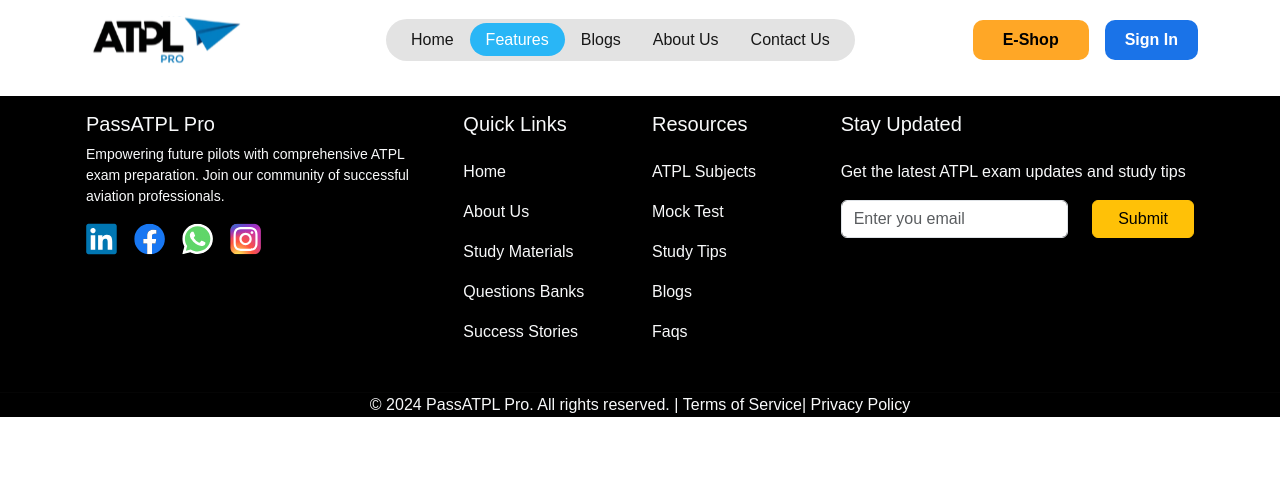
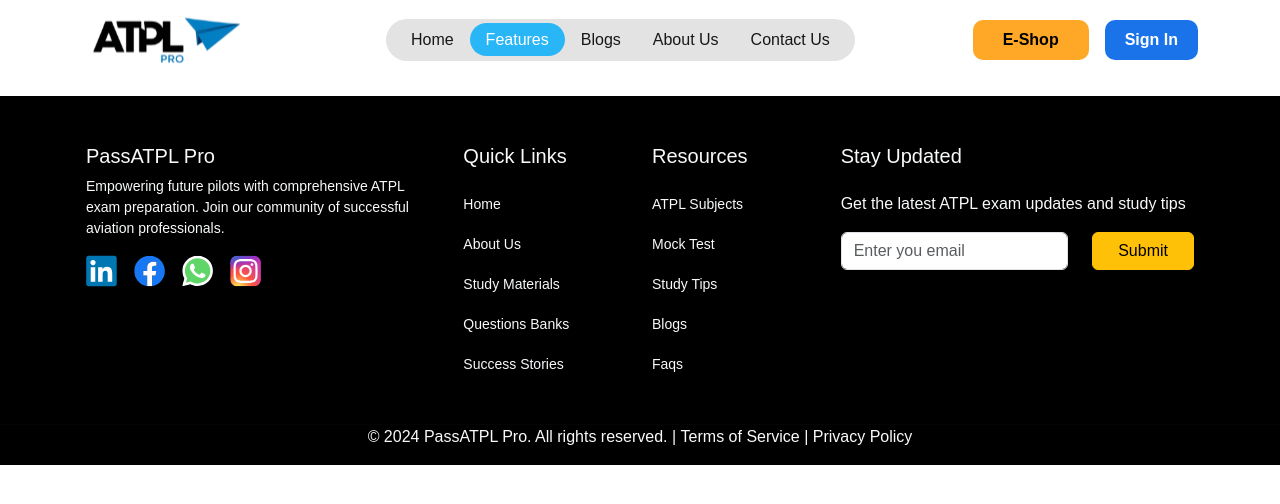
Before and after one commit to Tahirunity786/nickesh, a Next.js app: page /features in a window 1280 px wide. Shown: the top 504 px of the page. Built offline with nearby package versions, Linux system fonts and the light colour scheme.

Commit message:
added curve

```diff
--- a/src/components/Footer/Footer.jsx
+++ b/src/components/Footer/Footer.jsx
@@ -6,7 +6,7 @@
 const Footer = () => {
     return (
         <footer className={styles.footer}>
-            <div className="container p-3">
+            <div className="container p-3 pt-5">
                 <div className="row">
                     <div className="col-lg-4">
                         <h5 className='text-light'>PassATPL Pro</h5>
@@ -50,21 +50,21 @@
                     <div className="col-lg-2">
                         <h5 className='text-light mb-4'>Quick Links</h5>
                         <ul className='text-light ps-0' style={{ listStyle: "none" }}>
-                            <li className='mb-3'><Link href={'#'}>Home</Link></li>
-                            <li className='mb-3'><Link href={'#'}>About Us</Link></li>
-                            <li className='mb-3'><Link href={'#'}>Study Materials</Link></li>
-                            <li className='mb-3'><Link href={'#'}>Questions Banks</Link></li>
-                            <li className='mb-3'><Link href={'#'}>Success Stories</Link></li>
+                            <li className='mb-3'><Link style={{fontSize:"14px"}} href={'#'}>Home</Link></li>
+                            <li className='mb-3'><Link style={{fontSize:"14px"}} href={'#'}>About Us</Link></li>
+                            <li className='mb-3'><Link style={{fontSize:"14px"}} href={'#'}>Study Materials</Link></li>
+                            <li className='mb-3'><Link style={{fontSize:"14px"}} href={'#'}>Questions Banks</Link></li>
+                            <li className='mb-3'><Link style={{fontSize:"14px"}} href={'#'}>Success Stories</Link></li>
                         </ul>
                     </div>
                     <div className="col-lg-2">
                         <h5 className='text-light mb-4'>Resources </h5>
                         <ul className='text-light ps-0' style={{ listStyle: "none" }}>
-                            <li className='mb-3'><Link href={'#'}>ATPL Subjects</Link></li>
-                            <li className='mb-3'><Link href={'#'}>Mock Test</Link></li>
-                            <li className='mb-3'><Link href={'#'}>Study Tips</Link></li>
-                            <li className='mb-3'><Link href={'#'}>Blogs</Link></li>
-                            <li className='mb-3'><Link href={'#'}>Faqs</Link></li>
+                            <li className='mb-3'><Link style={{fontSize:"14px"}} href={'#'}>ATPL Subjects</Link></li>
+                            <li className='mb-3'><Link style={{fontSize:"14px"}} href={'#'}>Mock Test</Link></li>
+                            <li className='mb-3'><Link style={{fontSize:"14px"}} href={'#'}>Study Tips</Link></li>
+                            <li className='mb-3'><Link style={{fontSize:"14px"}} href={'#'}>Blogs</Link></li>
+                            <li className='mb-3'><Link style={{fontSize:"14px"}} href={'#'}>Faqs</Link></li>
                         </ul>
                     </div>
                     <div className="col-lg-4">
@@ -73,7 +73,7 @@
                         <form action="#" method="post">
 
                             <div className="row">
-                                <div className="col-lg-8">
+                                <div className="col-lg-8 mb-3">
                                     <input type="text" className='form-control' placeholder='Enter you email' />
                                 </div>
                                 <div className="col-lg-4">
@@ -85,8 +85,8 @@
                 </div>
             </div>
             <hr className='mb-0'/>
-            <div className="text-center">
-            <p className='mb-0 text-light'>© 2024 PassATPL Pro. All rights reserved. | <Link className='nav-link'style={{display:"inline-block"}} href={'#'}> Terms of Service </Link>| <Link className='nav-link'style={{display:"inline-block"}} href={'#'}> Privacy Policy</Link></p>
+            <div className="text-center pb-3">
+            <p className='mb-0 text-light'>© 2024 PassATPL Pro. All rights reserved. | <Link className='nav-link'style={{display:"inline-block"}} href={'#'}> Terms of Service </Link> | <Link className='nav-link'style={{display:"inline-block"}} href={'#'}> Privacy Policy</Link></p>
             </div>
 
         </footer>
```
Also changed, not shown: src/app/page.jsx (+23 -2 lines), src/app/page.module.css (+14 -0 lines), public/Images/dotted1.svg (added), public/Images/dotted2.svg (added).
